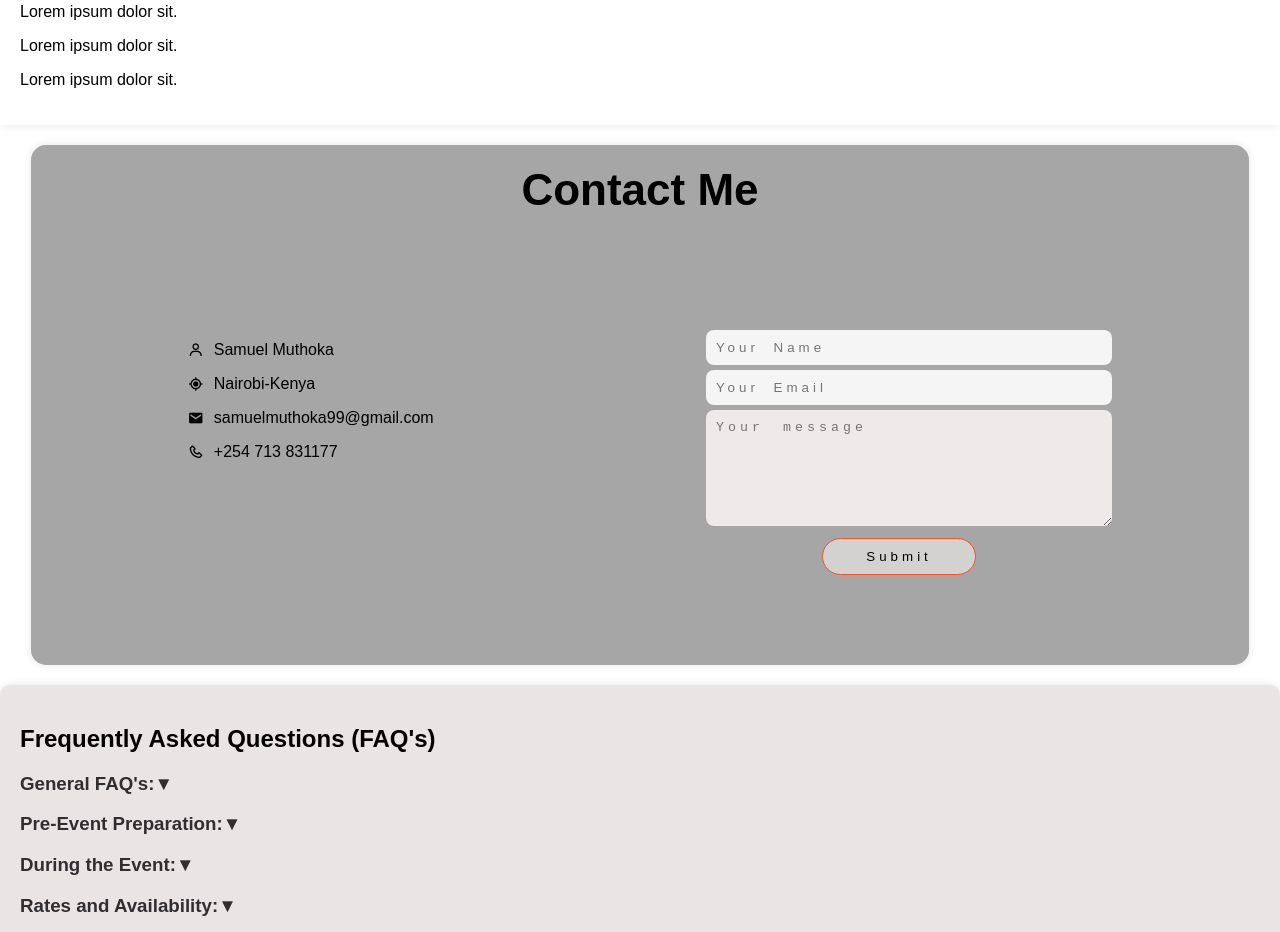
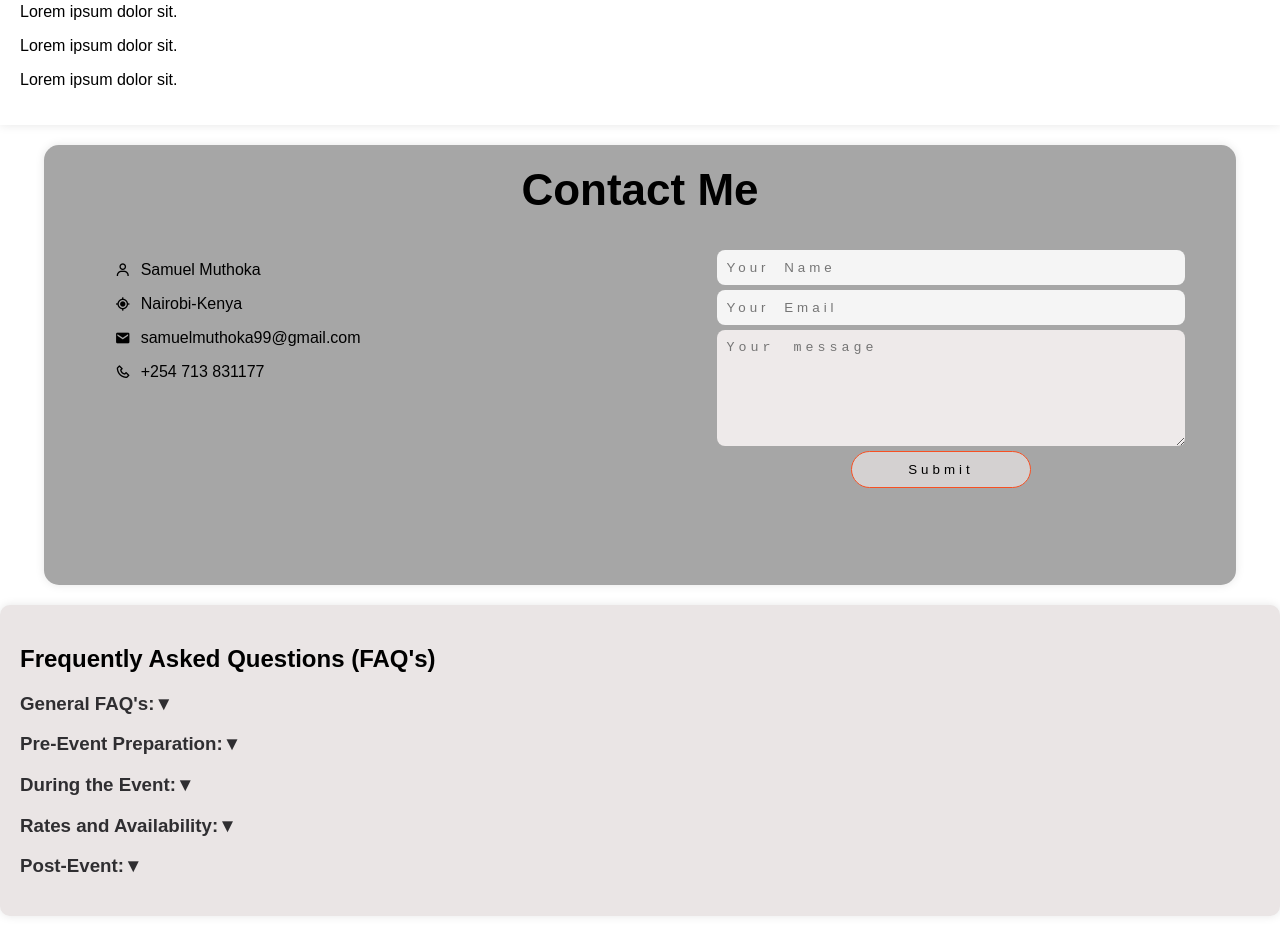
Before and after one commit to MC-SupperSammy-254/Personal-Portfolio, a plain HTML site: page index.html in a window 1280 px wide. Shown: the part 7814-8746 px from the top of the page. Drawn offline with nearby package versions, Linux system fonts and the light colour scheme.

Commit message:
update 2

```diff
--- a/styles.css
+++ b/styles.css
@@ -343,15 +343,15 @@ object-fit: cover;
 
 .contact {
   background: #a6a6a6;
-  width: 92%;
-  height: 62vh;
+  width: 90%;
+  /* height: 62vh; */
   border-radius: 15px;
 
 }
 
 .both-contact {
-  width: 80%;
-  margin: 100px auto;
+  width: 95%;
+  margin: 20px auto;
   padding: 10px 2%;
   display: flex;
   flex-direction: row-reverse;
@@ -402,7 +402,7 @@ margin-bottom: 0;
   display: block;
   margin-left: auto;
   margin-right: auto;
-  margin-top: 12px;
+  /* margin-top: 12px; */
 
 
 }
@@ -576,7 +576,11 @@ footer {
     top: 49%;
   }
   .header {
-    height: 94vh;
+    height: 78vh;
+    }
+
+    .contact {
+      height: 60vh;
     }
 }
 
@@ -600,7 +604,7 @@ footer {
   }
 
   .contact {
-    height: 93vh;
+    height: 73vh;
   }
 }
 
@@ -616,7 +620,7 @@ footer {
     /* object-fit: cover; */
   }
   .contact {
-    height: 60vh;
+    height: 50vh;
   }
   .header {
     height: 109vh;
```
